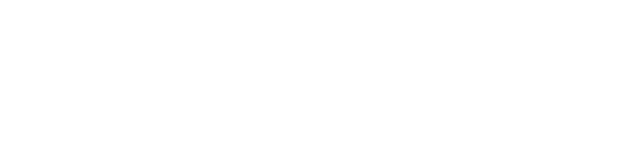
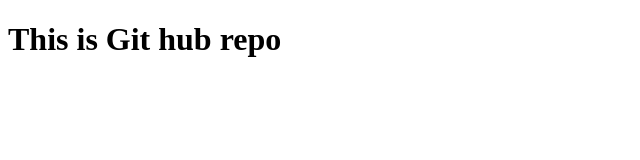
Before and after one commit to Anamika362890/my-first-repo, a plain HTML site: page index.html in a window 1280 px wide. Shown: the whole page, without its empty margins (0-640 px from the left). Drawn offline with Linux system fonts and the light colour scheme.

Commit message:
header add commit

```diff
--- a/index.html
+++ b/index.html
@@ -7,6 +7,6 @@
     <title>My First github repo</title>
 </head>
 <body>
-
+    <h1>This is Git hub repo</h1>
 </body>
 </html>
```
